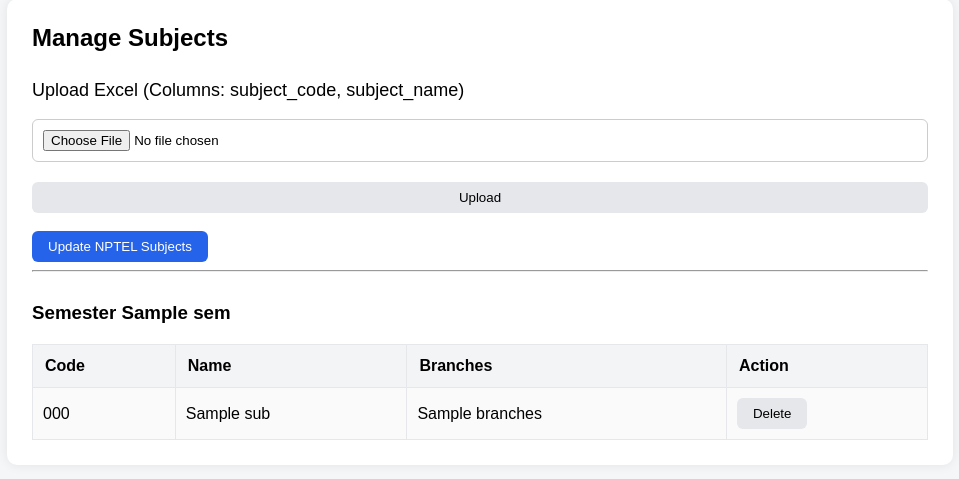
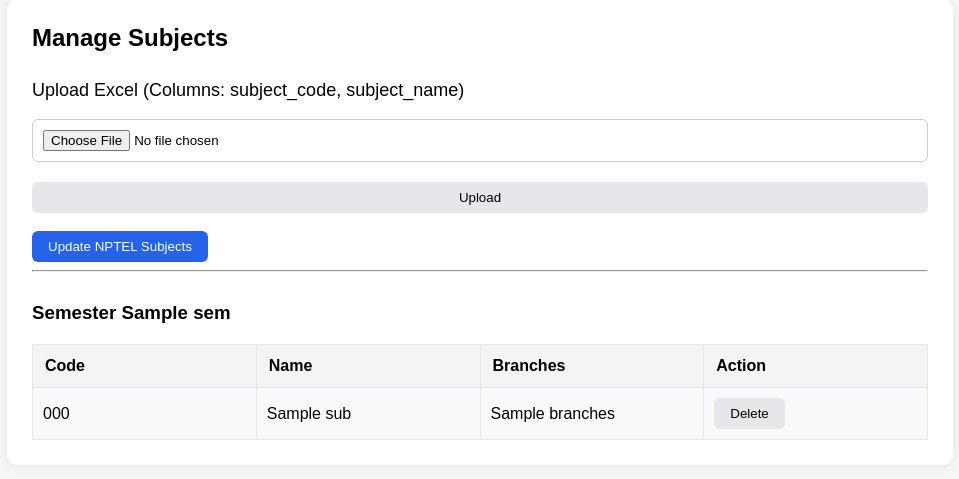
Before and after one commit to AkshitaChadha/NPTELResultAutomation, a Flask app: template nptel_result_system/templates/manage_subjects.html in a window 1280 px wide. Shown: the part 90-569 px from the top of the page, without its empty margins (160-1119 px from the left). Run offline with Flask 3, Linux system fonts and the light colour scheme; the template is opened without the code that fills it: most values are stand-ins (such as "Sample title", 1, 10 or a date in 2020).

Commit message:
table width fixed

```diff
--- a/nptel_result_system/static/style.css
+++ b/nptel_result_system/static/style.css
@@ -78,6 +78,11 @@ body{
     border-collapse:collapse;
     width:100%;
     margin-top:20px;
+}
+
+.fixed-table{
+    table-layout: fixed;
+    width: 100%;
 }
 
 .styled-table th{
--- a/nptel_result_system/templates/manage_subjects.html
+++ b/nptel_result_system/templates/manage_subjects.html
@@ -74,7 +74,7 @@
 
     <h3 style="margin-top:30px;">Semester {{ sem }}</h3>
 
-    <table class="styled-table">
+    <table class="styled-table fixed-table">
       <tr>
         <th>Code</th>
         <th>Name</th>
```
Also changed, not shown: nptel_result_system/database.db.
